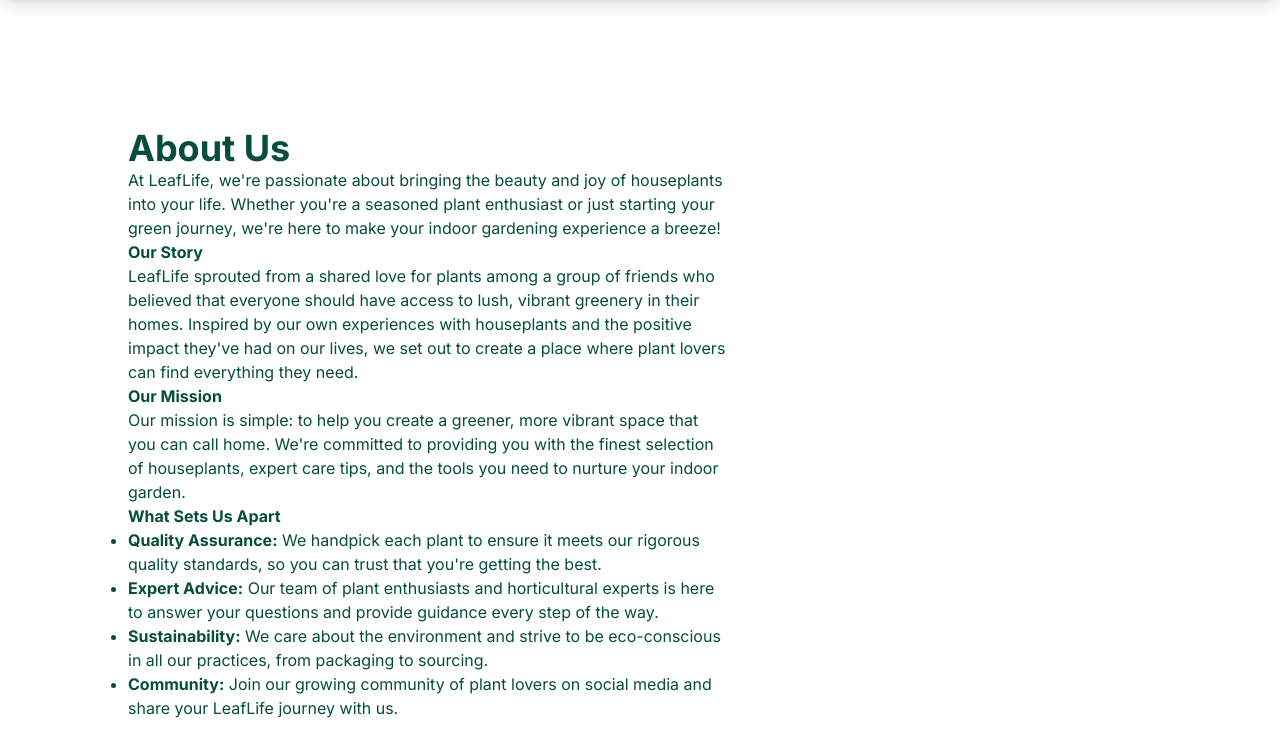
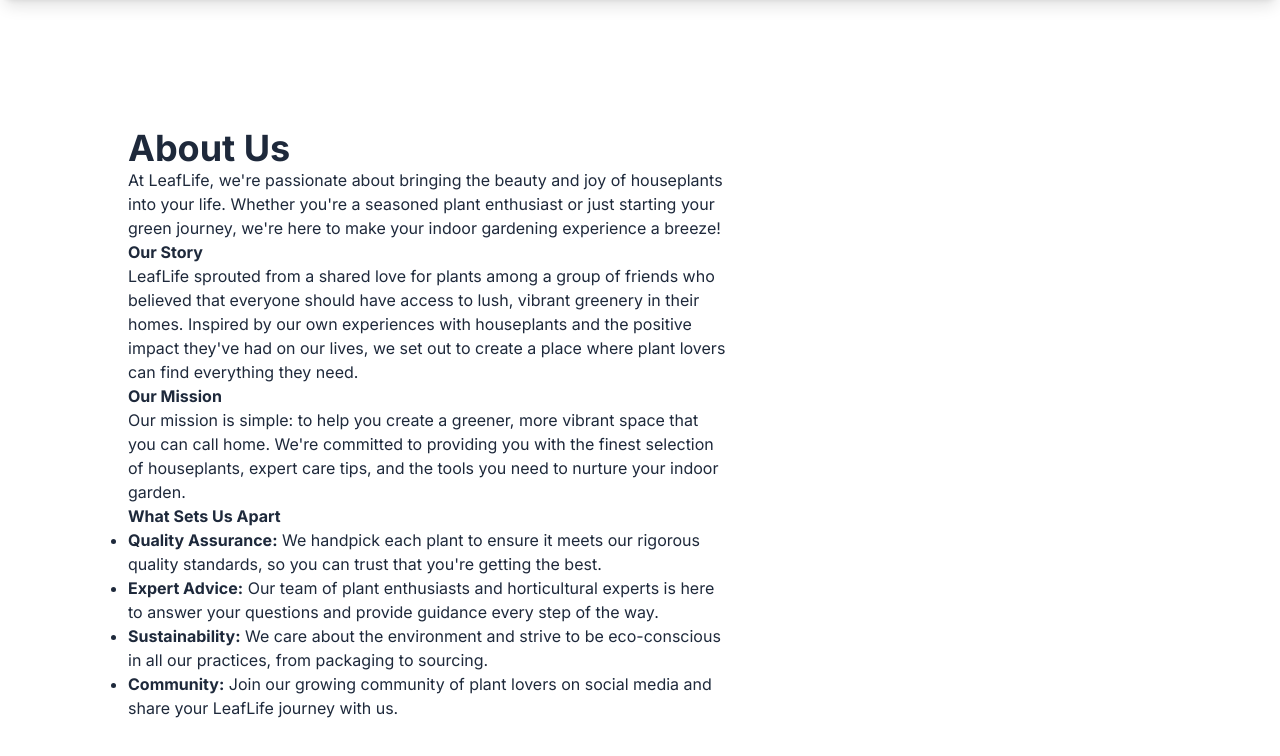
Before and after one commit to AntoniaGranit/webshop-frontend, a Next.js app: page /about in a window 1280 px wide. Shown: the top 756 px of the page. Built offline with nearby package versions, Linux system fonts and the light colour scheme.

Commit message:
style single product and product list page

```diff
--- a/src/app/about/page.tsx
+++ b/src/app/about/page.tsx
@@ -1,21 +1,46 @@
 const About: React.FC = () => {
   return (
-    <main className=" w-8/12 justify-between p-32 text-emerald-900">
-        <h1 className="text-4xl font-bold">About Us</h1>
-        <p>At LeafLife, we&apos;re passionate about bringing the beauty and joy of houseplants into your life. Whether you&apos;re a seasoned plant enthusiast or just starting your green journey, we&apos;re here to make your indoor gardening experience a breeze!</p>
-        <h2 className="font-bold">Our Story</h2>
-        <p>LeafLife sprouted from a shared love for plants among a group of friends who believed that everyone should have access to lush, vibrant greenery in their homes. Inspired by our own experiences with houseplants and the positive impact they&apos;ve had on our lives, we set out to create a place where plant lovers can find everything they need.</p>
-        <h2 className="font-bold">Our Mission</h2>
-        <p>Our mission is simple: to help you create a greener, more vibrant space that you can call home. We&apos;re committed to providing you with the finest selection of houseplants, expert care tips, and the tools you need to nurture your indoor garden.</p>
-        <h2 className="font-bold">What Sets Us Apart</h2>
-        <ul className="list-disc">
-        <li><b>Quality Assurance:</b> We handpick each plant to ensure it meets our rigorous quality standards, so you can trust that you&apos;re getting the best.</li>
-        <li><b>Expert Advice:</b> Our team of plant enthusiasts and horticultural experts is here to answer your questions and provide guidance every step of the way.</li>
-        <li><b>Sustainability:</b> We care about the environment and strive to be eco-conscious in all our practices, from packaging to sourcing.</li>
-        <li><b>Community:</b> Join our growing community of plant lovers on social media and share your LeafLife journey with us.</li>
-        </ul>
+    <main className=' w-8/12 justify-between p-32 text-slate-800'>
+      <h1 className='text-4xl font-bold'>About Us</h1>
+      <p>
+        At LeafLife, we&apos;re passionate about bringing the beauty and joy of houseplants into
+        your life. Whether you&apos;re a seasoned plant enthusiast or just starting your green
+        journey, we&apos;re here to make your indoor gardening experience a breeze!
+      </p>
+      <h2 className='font-bold'>Our Story</h2>
+      <p>
+        LeafLife sprouted from a shared love for plants among a group of friends who believed that
+        everyone should have access to lush, vibrant greenery in their homes. Inspired by our own
+        experiences with houseplants and the positive impact they&apos;ve had on our lives, we set
+        out to create a place where plant lovers can find everything they need.
+      </p>
+      <h2 className='font-bold'>Our Mission</h2>
+      <p>
+        Our mission is simple: to help you create a greener, more vibrant space that you can call
+        home. We&apos;re committed to providing you with the finest selection of houseplants, expert
+        care tips, and the tools you need to nurture your indoor garden.
+      </p>
+      <h2 className='font-bold'>What Sets Us Apart</h2>
+      <ul className='list-disc'>
+        <li>
+          <b>Quality Assurance:</b> We handpick each plant to ensure it meets our rigorous quality
+          standards, so you can trust that you&apos;re getting the best.
+        </li>
+        <li>
+          <b>Expert Advice:</b> Our team of plant enthusiasts and horticultural experts is here to
+          answer your questions and provide guidance every step of the way.
+        </li>
+        <li>
+          <b>Sustainability:</b> We care about the environment and strive to be eco-conscious in all
+          our practices, from packaging to sourcing.
+        </li>
+        <li>
+          <b>Community:</b> Join our growing community of plant lovers on social media and share
+          your LeafLife journey with us.
+        </li>
+      </ul>
     </main>
-  )
-}
+  );
+};
 
-export default About
+export default About;
--- a/src/app/components/SingleProduct.tsx
+++ b/src/app/components/SingleProduct.tsx
@@ -54,9 +54,20 @@
             <p className={`text-2xl font-semibold pb-1`}> {plant.latinname}</p>
             <div className='border-t border-gray-200 pb-3' />
             <p>€{plant.price}.00</p>
-            <p>Size: {plant.size.toUpperCase()}</p>
+            <p>Size: {plant.size}</p>
           </div>
           <p>{plant.description}</p>
+          <p>Amount:</p>
+          <select
+            id='amount'
+            name='amount'
+            className='block w-3/12 rounded-md border-0 py-1.5 text-gray-900 shadow-sm ring-1 ring-inset ring-gray-300 focus:ring-2 focus:ring-inset focus:ring-emerald-600 sm:max-w-xs sm:text-sm sm:leading-6'
+          >
+            <option>1</option>
+            <option>2</option>
+            <option>3</option>
+            <option>4</option>
+          </select>
         </div>
       </div>
     </section>
--- a/src/app/productlist/page.tsx
+++ b/src/app/productlist/page.tsx
@@ -22,7 +22,17 @@
   if (loading) return <Loading />;
 
   return (
-    <div className='p-32 grid grid-cols-4 gap-x-8 gap-y-12 cursor-pointer text-emerald-900'>
+    <section className='p-32'>
+      <div className='w-8/12 pb-12'>
+        <h1 className='col-span-4 text-4xl font-bold text-slate-800 pb-3'>Our Products</h1>
+        <p>
+          Welcome to our houseplant catalog! We&apos;ve carefully sourced and curated a diverse
+          collection of 20 unique plants from all over the world to enhance your living space.
+          Scroll through the list below, get inspired, and bring home your favorite green companions
+          today.
+        </p>
+      </div>
+      <div className='grid grid-cols-4 gap-x-8 gap-y-12 cursor-pointer justify-items-center'>
         {plantList.map((singlePlant) => (
           <Link key={singlePlant._id} href='/plant/[id]' as={`/plant/${singlePlant._id}`}>
             <div className='flex-column justify-between'>
@@ -39,6 +49,7 @@
           </Link>
         ))}
       </div>
+    </section>
   );
 };
 
```
Lines whose indentation alone changed are shown as unchanged.
